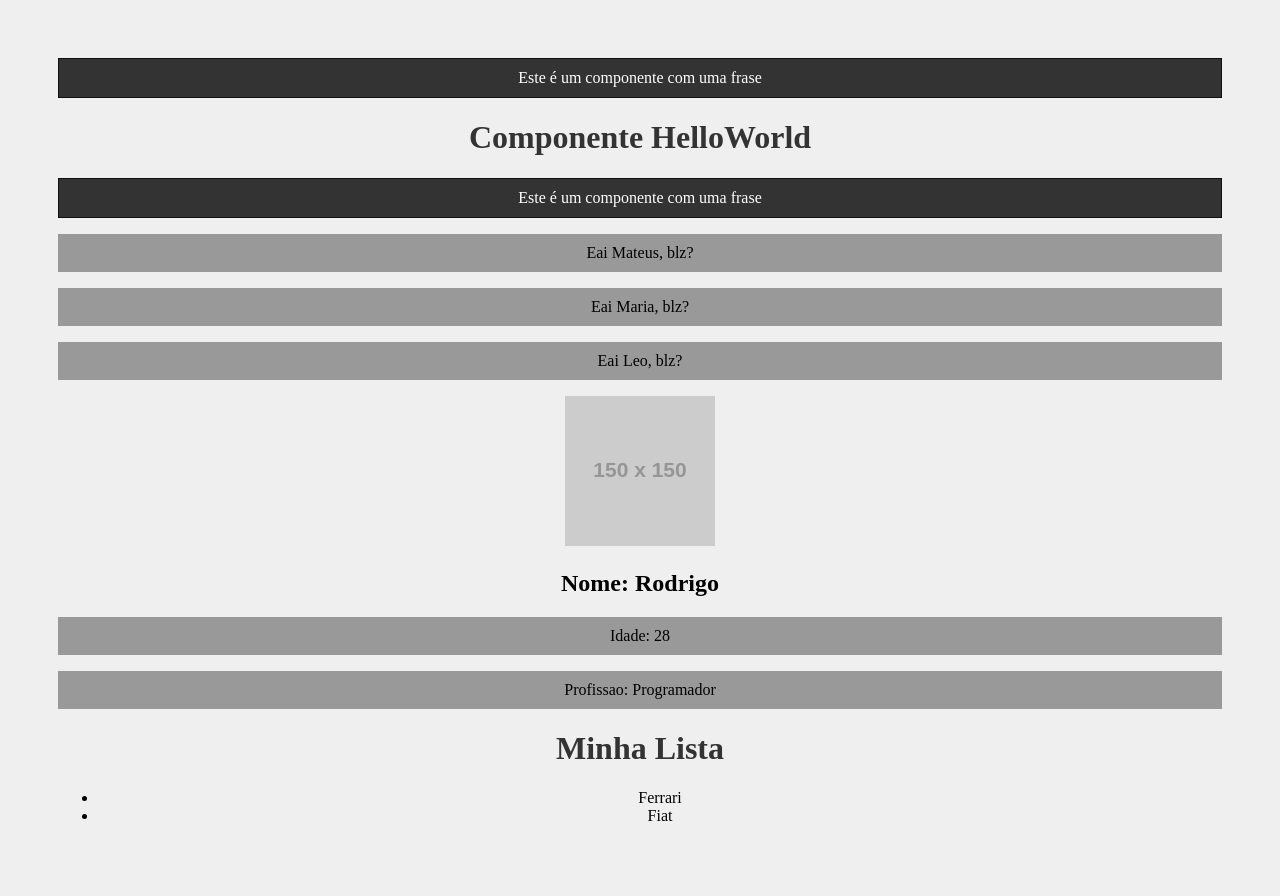
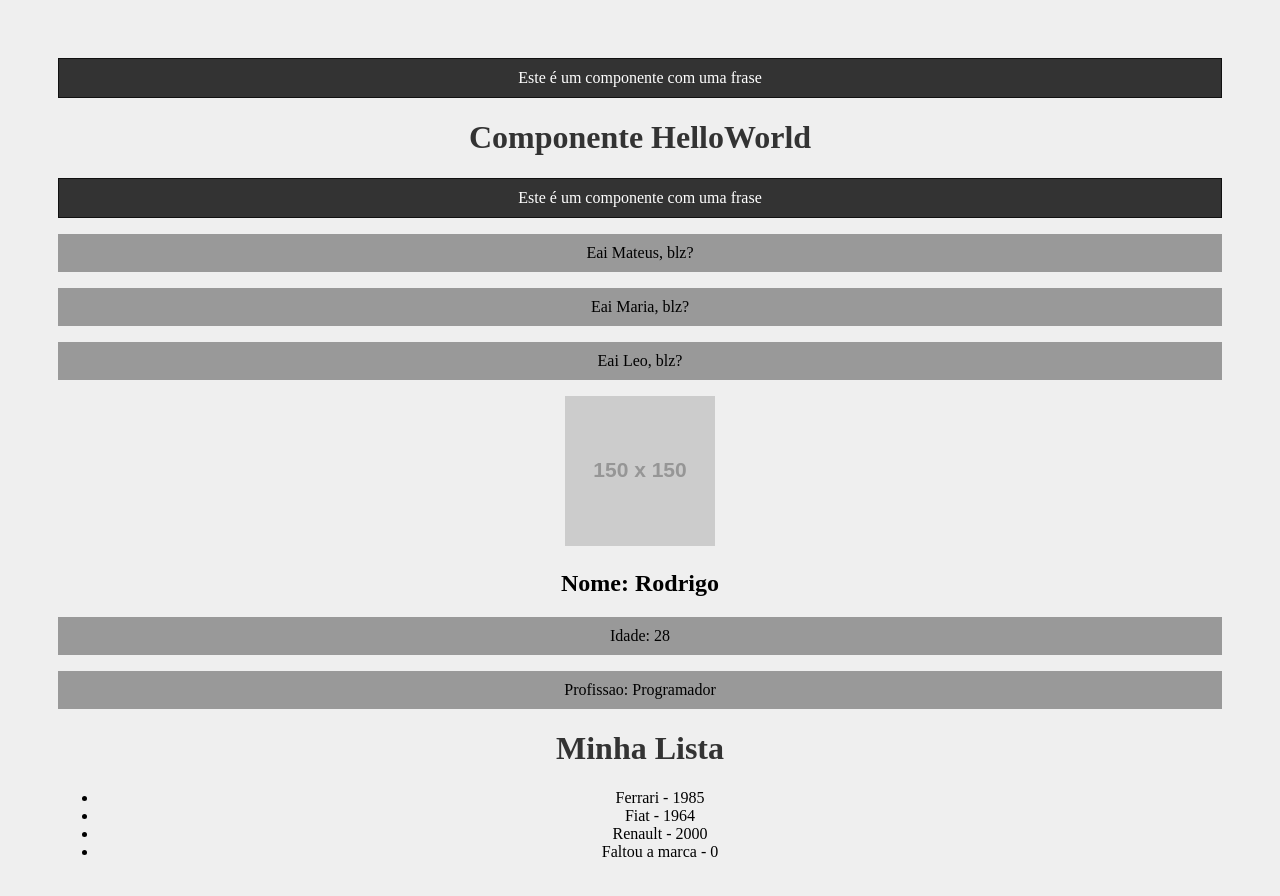
Before and after one commit to mrtns641/Conceitos_ReactJS, a React (Create React App) app: page / in a window 1280 px wide. Shown: the top 896 px of the page. Built offline with nearby package versions, Linux system fonts and the light colour scheme.

Commit message:
PropTypes
Avançando no conceito de props e utilizando PropTypes e defaultProps

```diff
--- a/src/components/Item.js
+++ b/src/components/Item.js
@@ -1,9 +1,21 @@
-function Item(props) {
+import PropTypes from "prop-types";
+
+function Item({marca, ano_lancamento}) {
     return (
         <>
-            <li>{props.marca}</li>
+            <li>{marca} - {ano_lancamento} </li>
         </>
     )
 }
 
+Item.propTypes = {
+    marca: PropTypes.string.isRequired,
+    ano_lancamento: PropTypes.number.isRequired
+}
+
+Item.defaultProps = {
+    marca: 'Faltou a marca',
+    ano_lancamento: 0
+}
+
 export default Item;
--- a/src/components/List.js
+++ b/src/components/List.js
@@ -5,8 +5,10 @@
     <>
         <h1>Minha Lista</h1>
         <ul>
-            <Item marca="Ferrari"/>
-            <Item marca="Fiat"/>
+            <Item marca="Ferrari" ano_lancamento={1985}/>
+            <Item marca="Fiat" ano_lancamento={1964}/>
+            <Item marca="Renault" ano_lancamento={2000}/>
+            <Item />
         </ul>
     </>
   )
```
